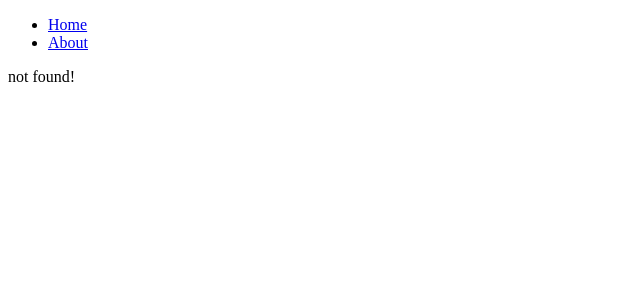
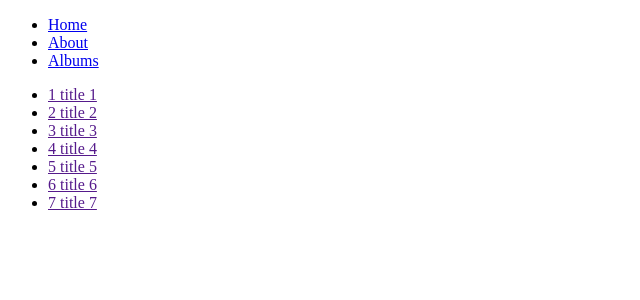
Before and after one commit to nekkka/WebDev, an Angular app in the folder lab6/labka/: page /albums in a window 1280 px wide. Before the commit this address had no page. Shown: the top 300 px of the page, without its empty margins (0-640 px from the left). Built offline with nearby package versions, Linux system fonts and the light colour scheme.

Commit message:
init commit

```diff
--- /dev/null
+++ b/lab6/labka/src/app/album-detail/album-detail.component.html
@@ -0,0 +1 @@
+<p>album-detail works!</p>
--- /dev/null
+++ b/lab6/labka/src/app/albums/albums.component.html
@@ -0,0 +1,5 @@
+<ul>
+    <li *ngFor = "let album of albums">
+        <a href="">{{album.id}} {{album.title}}</a>
+    </li>
+</ul>
--- /dev/null
+++ b/lab6/labka/src/app/albums/albums.component.ts
@@ -0,0 +1,21 @@
+import { Component, OnInit } from '@angular/core';
+import { Albums } from '../models';
+import { ALBUMS } from '../fake-db';
+import { CommonModule, NgForOf } from '@angular/common';
+
+@Component({
+  selector: 'app-albums',
+  standalone: true,
+  imports: [CommonModule],
+  templateUrl: './albums.component.html',
+  styleUrl: './albums.component.css'
+})
+export class AlbumsComponent implements OnInit{
+  albums!: Albums[];
+  constructor(){
+
+  }
+  ngOnInit(): void {
+    this.albums = ALBUMS;
+  }
+}
--- a/lab6/labka/src/app/app.component.html
+++ b/lab6/labka/src/app/app.component.html
@@ -5,5 +5,8 @@
   <li>
     <a [routerLink]="['/about']">About</a>
   </li>
+  <li>
+    <a [routerLink]="['/albums']">Albums</a>
+  </li>
 </ul>
 <router-outlet></router-outlet>
--- a/lab6/labka/src/app/app.routes.ts
+++ b/lab6/labka/src/app/app.routes.ts
@@ -2,11 +2,15 @@ import { Routes } from '@angular/router';
 import { HomeComponent } from './home/home.component';
 import { AboutComponent } from './about/about.component';
 import { NotFoundComponent } from './not-found/not-found.component';
+import { AlbumsComponent } from './albums/albums.component';
+import { AlbumDetailComponent } from './album-detail/album-detail.component';
 
 export const routes: Routes = [
     {path: '', redirectTo: 'home', pathMatch: 'full'},
     {path: 'home', component: HomeComponent, title: 'Home'},
     {path: 'about', component: AboutComponent, title: 'About'},
-    {path: '**', component: NotFoundComponent, title: '404 Not Found'}
+    {path: 'albums', component: AlbumsComponent, title: 'Albums'},
+    {path: '**', component: NotFoundComponent, title: '404 Not Found'},
+    {path: 'albums/:albumId',component: AlbumDetailComponent }
 
 ];
--- /dev/null
+++ b/lab6/labka/src/app/fake-db.ts
@@ -0,0 +1,14 @@
+import { Albums } from "./models";
+
+export const ALBUMS: Albums[] =[];
+
+for(let i = 0; i < 7; i++){
+    ALBUMS.push(
+        {
+            id: i+1,
+            title: `title ${i+1}`,
+            body: 'dada'
+
+        }
+    )
+}
--- /dev/null
+++ b/lab6/labka/src/app/models.ts
@@ -0,0 +1,5 @@
+export interface Albums {
+    id: number;
+    title: string;
+    body: string;
+}
```
Also changed, not shown: lab6/labka/src/app/album-detail/album-detail.component.ts (added, +12 -0 lines), lab6/labka/src/app/album-detail/album-detail.component.css (added), lab6/labka/src/app/albums/albums.component.css (added).
